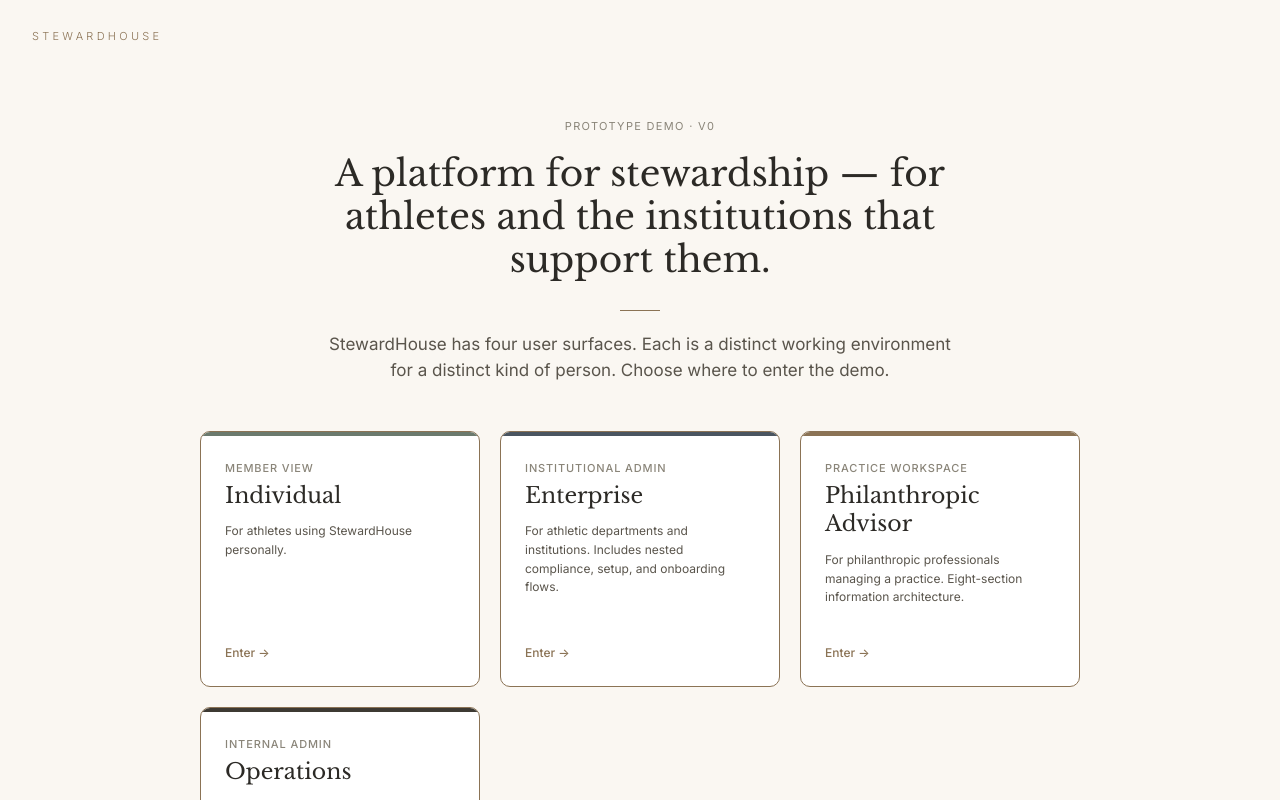
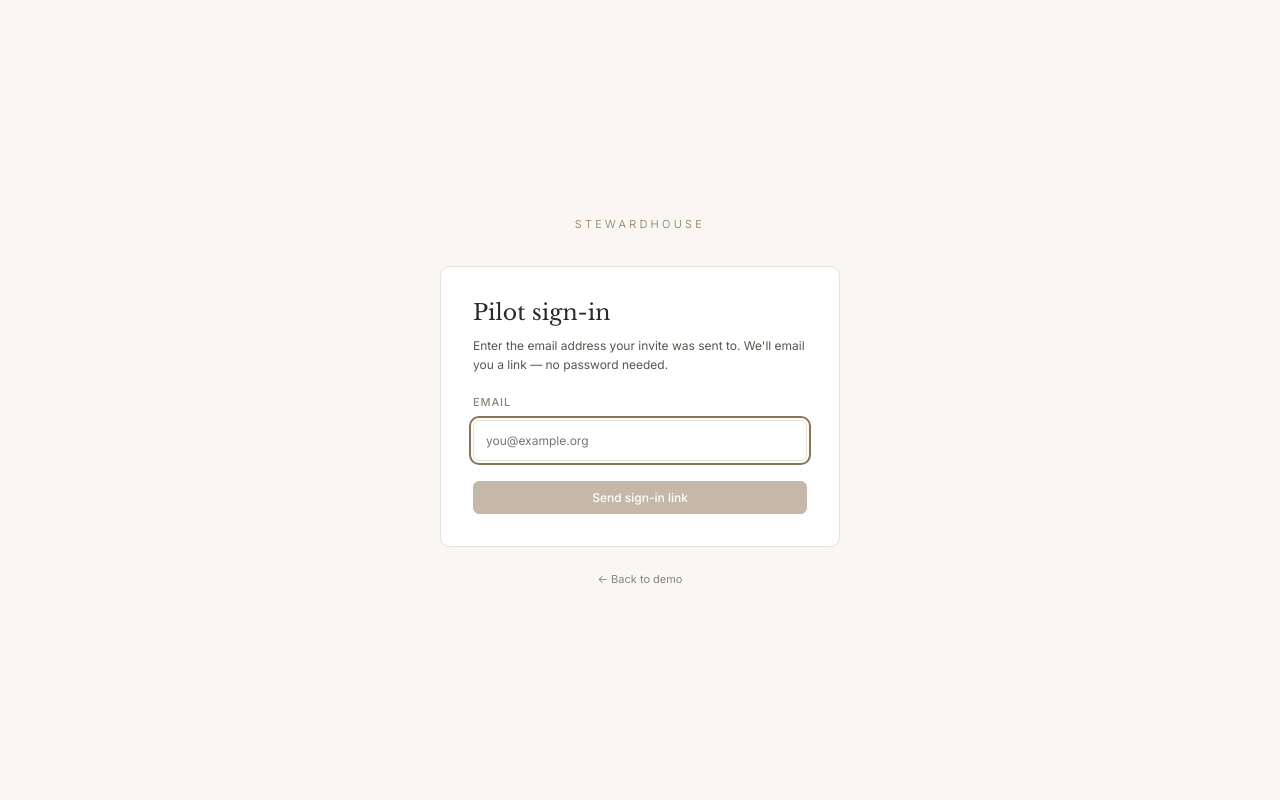
Before and after one commit to talabifaouzi/stewardhouse-app, a React (Vite) app: page /signin in a window 1280 px wide. Before the commit this address led to /. Shown: the top 800 px of the page. Built offline with nearby package versions, Linux system fonts and the light colour scheme; no server answers.

Commit message:
Add /signin and /app routes: magic-link sign-in form and post-auth session check

```diff
--- a/src/App.jsx
+++ b/src/App.jsx
@@ -4,6 +4,8 @@
 import EnterpriseSurface from './surfaces/enterprise/EnterpriseSurface.jsx';
 import AdvisorSurface from './surfaces/advisor/AdvisorSurface.jsx';
 import OperationsSurface from './surfaces/operations/OperationsSurface.jsx';
+import SignIn from './surfaces/auth/SignIn.jsx';
+import AppEntry from './surfaces/auth/AppEntry.jsx';
 
 export default function App() {
   return (
@@ -13,6 +15,8 @@
       <Route path="/enterprise/*" element={<EnterpriseSurface />} />
       <Route path="/advisor/*" element={<AdvisorSurface />} />
       <Route path="/operations/*" element={<OperationsSurface />} />
+      <Route path="/signin" element={<SignIn />} />
+      <Route path="/app/*" element={<AppEntry />} />
       <Route path="*" element={<Navigate to="/" replace />} />
     </Routes>
   );
--- /dev/null
+++ b/src/surfaces/auth/AppEntry.jsx
@@ -0,0 +1,105 @@
+import { useEffect, useState } from 'react';
+import { Navigate } from 'react-router-dom';
+import { Button } from '../../components/Button.jsx';
+
+export default function AppEntry() {
+  const [status, setStatus] = useState('checking');
+  const [session, setSession] = useState(null);
+
+  useEffect(() => {
+    let cancelled = false;
+    fetch('/api/auth/get-session', { credentials: 'include' })
+      .then((res) => res.json())
+      .then((data) => {
+        if (cancelled) return;
+        if (data && data.user) {
+          setSession(data);
+          setStatus('authenticated');
+        } else {
+          setStatus('unauthenticated');
+        }
+      })
+      .catch(() => {
+        if (!cancelled) setStatus('unauthenticated');
+      });
+    return () => { cancelled = true; };
+  }, []);
+
+  async function handleSignOut() {
+    try {
+      await fetch('/api/auth/sign-out', { method: 'POST', credentials: 'include' });
+    } finally {
+      setStatus('unauthenticated');
+      setSession(null);
+    }
+  }
+
+  if (status === 'checking') {
+    return (
+      <div style={{
+        minHeight: '100vh',
+        display: 'flex',
+        alignItems: 'center',
+        justifyContent: 'center',
+        background: 'var(--sh-bg)',
+        color: 'var(--sh-text-muted)',
+        fontSize: 'var(--sh-text-sm)',
+      }}>
+        Checking your session…
+      </div>
+    );
+  }
+
+  if (status === 'unauthenticated') {
+    return <Navigate to="/signin" replace />;
+  }
+
+  return (
+    <div style={{
+      minHeight: '100vh',
+      display: 'flex',
+      flexDirection: 'column',
+      alignItems: 'center',
+      justifyContent: 'center',
+      background: 'var(--sh-bg)',
+      padding: 'var(--sh-space-8)',
+    }}>
+      <div style={{
+        width: '100%',
+        maxWidth: '400px',
+        background: 'var(--sh-card)',
+        border: 'var(--sh-border-default)',
+        borderRadius: 'var(--sh-radius-lg)',
+        padding: 'var(--sh-space-8)',
+        textAlign: 'center',
+      }}>
+        <h1 style={{
+          fontFamily: 'var(--sh-font-serif)',
+          fontSize: 'var(--sh-text-xl)',
+          color: 'var(--sh-text-primary)',
+          marginTop: 0,
+          marginBottom: 'var(--sh-space-2)',
+        }}>
+          You're signed in
+        </h1>
+        <p style={{
+          fontSize: 'var(--sh-text-sm)',
+          color: 'var(--sh-text-secondary)',
+          marginBottom: 'var(--sh-space-5)',
+        }}>
+          {session?.user?.email}
+        </p>
+        <p style={{
+          fontSize: 'var(--sh-text-xs)',
+          color: 'var(--sh-text-muted)',
+          marginBottom: 'var(--sh-space-5)',
+        }}>
+          Your authenticated surface isn't wired up yet — this confirms sign-in is working end to end.
+        </p>
+        <Button variant="secondary" type="button" onClick={handleSignOut}>
+          Sign out
+        </Button>
+      </div>
+    </div>
+  );
+}
--- /dev/null
+++ b/src/surfaces/auth/SignIn.jsx
@@ -0,0 +1,209 @@
+import { useState } from 'react';
+import { useSearchParams, Link } from 'react-router-dom';
+import { Button } from '../../components/Button.jsx';
+import { SHLogo } from '../../components/SHLogo.jsx';
+
+const ERROR_MESSAGES = {
+  INVALID_TOKEN: 'That sign-in link is invalid or has already been used. Request a new one below.',
+  EXPIRED_TOKEN: 'That sign-in link has expired. Request a new one below.',
+  failed_to_create_user: 'We could not create your account. Please try again or contact support.',
+  new_user_signup_disabled: 'Sign-up is not currently open for this address.',
+  failed_to_create_session: 'We could not sign you in. Please try again.',
+};
+
+const inputStyle = {
+  width: '100%',
+  boxSizing: 'border-box',
+  padding: 'var(--sh-space-3)',
+  border: 'var(--sh-border-thin)',
+  borderRadius: 'var(--sh-radius-md)',
+  fontFamily: 'inherit',
+  fontSize: 'var(--sh-text-sm)',
+  color: 'var(--sh-text-body)',
+  background: 'var(--sh-card)',
+};
+
+export default function SignIn() {
+  const [searchParams] = useSearchParams();
+  const urlError = searchParams.get('error');
+
+  const [email, setEmail] = useState('');
+  const [status, setStatus] = useState('idle');
+  const [errorMessage, setErrorMessage] = useState(
+    urlError ? (ERROR_MESSAGES[urlError] || 'Something went wrong. Please try again.') : null
+  );
+
+  async function handleSubmit(e) {
+    e.preventDefault();
+    if (!email || !email.includes('@')) {
+      setStatus('error');
+      setErrorMessage('Enter a valid email address.');
+      return;
+    }
+
+    setStatus('sending');
+    setErrorMessage(null);
+
+    try {
+      const res = await fetch('/api/auth/sign-in/magic-link', {
+        method: 'POST',
+        headers: { 'Content-Type': 'application/json' },
+        credentials: 'include',
+        body: JSON.stringify({
+          email,
+          callbackURL: '/app',
+          errorCallbackURL: '/signin',
+        }),
+      });
+
+      if (res.status === 429) {
+        setStatus('error');
+        setErrorMessage('Too many requests. Please wait a minute and try again.');
+        return;
+      }
+      if (res.status === 400) {
+        setStatus('error');
+        setErrorMessage('Enter a valid email address.');
+        return;
+      }
+      if (!res.ok) {
+        setStatus('error');
+        setErrorMessage('Sign-in is temporarily unavailable. Please try again shortly.');
+        return;
+      }
+
+      setStatus('sent');
+    } catch (err) {
+      setStatus('error');
+      setErrorMessage('Could not reach the server. Check your connection and try again.');
+    }
+  }
+
+  return (
+    <div style={{
+      minHeight: '100vh',
+      display: 'flex',
+      flexDirection: 'column',
+      alignItems: 'center',
+      justifyContent: 'center',
+      background: 'var(--sh-bg)',
+      padding: 'var(--sh-space-8)',
+    }}>
+      <div style={{ marginBottom: 'var(--sh-space-8)' }}>
+        <SHLogo size="normal" />
+      </div>
+
+      <div style={{
+        width: '100%',
+        maxWidth: '400px',
+        background: 'var(--sh-card)',
+        border: 'var(--sh-border-default)',
+        borderRadius: 'var(--sh-radius-lg)',
+        padding: 'var(--sh-space-8)',
+      }}>
+        <h1 style={{
+          fontFamily: 'var(--sh-font-serif)',
+          fontSize: 'var(--sh-text-xl)',
+          color: 'var(--sh-text-primary)',
+          marginTop: 0,
+          marginBottom: 'var(--sh-space-2)',
+        }}>
+          Pilot sign-in
+        </h1>
+
+        {status === 'sent' ? (
+          <div>
+            <p style={{
+              fontSize: 'var(--sh-text-sm)',
+              color: 'var(--sh-text-secondary)',
+              lineHeight: 'var(--sh-line-normal)',
+            }}>
+              Check <strong>{email}</strong> for a sign-in link. It expires in 5 minutes.
+            </p>
+            <Button
+              variant="ghost"
+              size="sm"
+              type="button"
+              onClick={() => { setStatus('idle'); setEmail(''); }}
+              style={{ marginTop: 'var(--sh-space-4)' }}
+            >
+              Use a different email
+            </Button>
+          </div>
+        ) : (
+          <form onSubmit={handleSubmit}>
+            <p style={{
+              fontSize: 'var(--sh-text-sm)',
+              color: 'var(--sh-text-secondary)',
+              lineHeight: 'var(--sh-line-normal)',
+              marginTop: 0,
+              marginBottom: 'var(--sh-space-5)',
+            }}>
+              Enter the email address your invite was sent to. We'll email you a link — no password needed.
+            </p>
+
+            <label
+              htmlFor="signin-email"
+              style={{
+                display: 'block',
+                fontSize: 'var(--sh-text-xs)',
+                color: 'var(--sh-text-muted)',
+                textTransform: 'uppercase',
+                letterSpacing: '0.08em',
+                fontWeight: 500,
+                marginBottom: 'var(--sh-space-2)',
+              }}
+            >
+              Email
+            </label>
+            <input
+              id="signin-email"
+              type="email"
+              value={email}
+              onChange={(e) => setEmail(e.target.value)}
+              placeholder="you@example.org"
+              style={inputStyle}
+              disabled={status === 'sending'}
+              autoFocus
+            />
+
+            {errorMessage && (
+              <p style={{
+                marginTop: 'var(--sh-space-3)',
+                fontSize: 'var(--sh-text-xs)',
+                color: 'var(--sh-warning-text)',
+                background: 'var(--sh-warning-bg)',
+                border: '1px solid var(--sh-warning-border)',
+                borderRadius: 'var(--sh-radius-md)',
+                padding: 'var(--sh-space-2) var(--sh-space-3)',
+              }}>
+                {errorMessage}
+              </p>
+            )}
+
+            <Button
+              variant="primary"
+              type="submit"
+              disabled={status === 'sending' || !email}
+              style={{ marginTop: 'var(--sh-space-5)', width: '100%' }}
+            >
+              {status === 'sending' ? 'Sending…' : 'Send sign-in link'}
+            </Button>
+          </form>
+        )}
+      </div>
+
+      <Link
+        to="/"
+        style={{
+          marginTop: 'var(--sh-space-6)',
+          fontSize: 'var(--sh-text-xs)',
+          color: 'var(--sh-text-muted)',
+          textDecoration: 'none',
+        }}
+      >
+        ← Back to demo
+      </Link>
+    </div>
+  );
+}
--- a/src/surfaces/landing/Landing.jsx
+++ b/src/surfaces/landing/Landing.jsx
@@ -127,6 +127,19 @@
           All clients, organizations, conversations, and figures shown in this demo are fictional.
           The platform does not provide financial, legal, or compliance advice.
         </p>
+
+        <Link
+          to="/signin"
+          style={{
+            display: 'inline-block',
+            marginTop: 'var(--sh-space-4)',
+            fontSize: 'var(--sh-text-xs)',
+            color: 'var(--sh-text-muted)',
+            textDecoration: 'none',
+          }}
+        >
+          Pilot access
+        </Link>
       </section>
     </main>
   );
```
